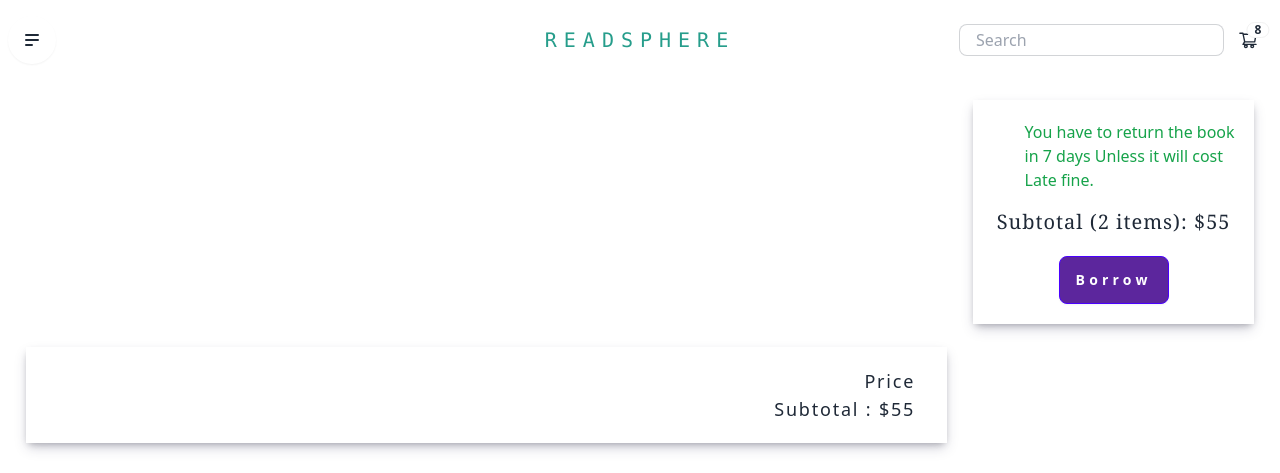
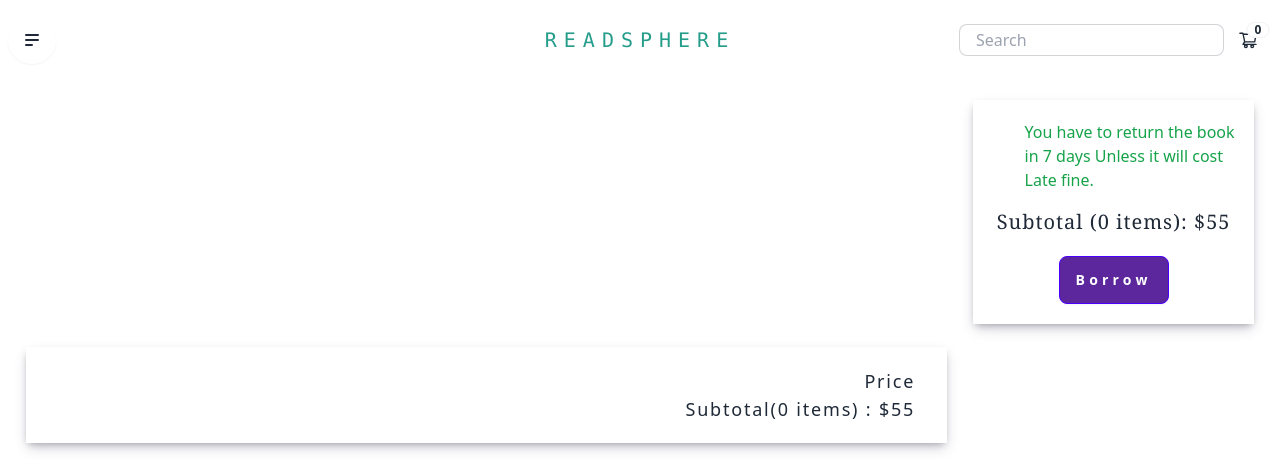
Before and after one commit to chatterjee-design/library_management_system, a React (Vite) app in the folder client-lms/: page /cart in a window 1280 px wide. Shown: the top 473 px of the page. Built offline with nearby package versions, Linux system fonts and the light colour scheme; sample sign-in values are in the browser's storage; some icons are missing.

Commit message:
update cart functions

```diff
--- a/client-lms/src/App.jsx
+++ b/client-lms/src/App.jsx
@@ -7,9 +7,9 @@
 import CreateBookDetails from './Pages/Admin Page/CreateBookDetails';
 import NotFoundPage from './Pages/NotFoundPage';
 import IsLoggedInAuth from './Components/Auth/IsLoggedInAuth';
-import Profile from './Pages/Profile';
+import Profile from './Pages/Account Details page/Profile';
 import BookDescription from './Pages/Library/BookDescription';
-import CartPage from './Pages/Order page/CartPage';
+import CartPage from './Pages/Account Details page/CartPage';
 
 function App() {
 
--- a/client-lms/src/Components/Navbar.jsx
+++ b/client-lms/src/Components/Navbar.jsx
@@ -8,6 +8,7 @@
 import { getProfile } from "../Redux/Slices/authSlice";
 
 const Navbar = () => {
+  const { cartItem } = useSelector((state) => state.library);
   const dispatch = useDispatch()
   const {data , isLoggedIn} = useSelector((state)=> state.auth)
 
@@ -90,7 +91,7 @@
               <label tabIndex="0" className="btn btn-ghost btn-circle">
                 <div className="indicator">
                   <AiOutlineShoppingCart className="h-6 w-6" />
-                  <span className="badge badge-sm indicator-item">8</span>
+                  <span className="badge badge-sm indicator-item">{cartItem.length}</span>
                 </div>
               </label>
               <div
@@ -98,12 +99,12 @@
                 className="mt-3 z-[1] card card-compact dropdown-content w-52 bg-base-100 shadow"
               >
                 <div className="card-body">
-                  <span className="font-bold text-lg">0 Items</span>
+                  <span className="font-bold text-lg">{cartItem.length} Items</span>
                   <span className="text-info">Subtotal: $0</span>
                   <div className="card-actions">
-                    <button className="btn bg-[#5c269d] text-white hover:text-black btn-block">
+                    <Link to='/cart' className="btn bg-[#5c269d] text-white hover:text-black btn-block">
                       View cart
-                    </button>
+                    </Link>
                   </div>
                 </div>
               </div>
--- a/client-lms/src/Components/NavbarOther.jsx
+++ b/client-lms/src/Components/NavbarOther.jsx
@@ -3,8 +3,10 @@
 import { Link } from "react-router-dom";
 import { AiOutlineShoppingCart } from "react-icons/ai";
 import { FaRegUser } from "react-icons/fa";
+import { useSelector } from "react-redux";
 
 const NavbarOther = ({userData}) => {
+  const { cartItem } = useSelector((state) => state.library);
   return (
     <>
       <div className="navbar h-[10vh] bg-base-100">
@@ -45,7 +47,7 @@
               <label tabIndex="0" className="btn btn-ghost btn-circle">
                 <div className="indicator">
                   <AiOutlineShoppingCart className="h-5 w-5" />
-                  <span className="badge badge-sm indicator-item">8</span>
+                  <span className="badge badge-sm indicator-item">{cartItem.length}</span>
                 </div>
               </label>
               <div
@@ -53,12 +55,12 @@
                 className="mt-3 z-[1] card card-compact dropdown-content w-52 bg-base-100 shadow"
               >
                 <div className="card-body">
-                  <span className="font-bold text-lg">0 Items</span>
+                  <span className="font-bold text-lg">{cartItem.length} Items</span>
                   <span className="text-info">Subtotal: $0</span>
                   <div className="card-actions">
-                    <button className="btn bg-[#5c269d] text-white hover:text-black btn-block">
+                    <Link to='/cart' className="btn bg-[#5c269d] text-white hover:text-black btn-block">
                       View cart
-                    </button>
+                    </Link>
                   </div>
                 </div>
               </div>
--- a/client-lms/src/Pages/Order page/CartPage.jsx
+++ b/client-lms/src/Pages/Account Details page/CartPage.jsx
@@ -21,7 +21,7 @@
             })}
 
           <div className=" self-end mr-8 text-lg font-sans tracking-widest">
-            <h3>Subtotal : $55</h3>
+            <h3>Subtotal({cartItem.length} items) : $55</h3>
           </div>
         </div>
         <div className="shadow-sd2 md:w-[22%] py-5 items-center flex justify-center flex-col self-start mt-5">
@@ -34,7 +34,7 @@
             </p>
           </div>
           <div>
-            <h2 className="text-xl pt-4 font-serif tracking-wider">Subtotal (2 items): $55</h2>
+            <h2 className="text-xl pt-4 font-serif tracking-wider">Subtotal ({cartItem.length} items): $55</h2>
           </div>
 
           <button className="mt-5 btn bg-[#5c269d] text-white tracking-[0.3em] btn-primary  ">Borrow</button>
--- a/client-lms/src/Pages/Profile.jsx
+++ b/client-lms/src/Pages/Account Details page/Profile.jsx
@@ -1,7 +1,7 @@
 import React, { useEffect } from "react";
-import LayoutOther from "../Layout/LayoutOther";
+import LayoutOther from "../../Layout/LayoutOther";
 import { useDispatch, useSelector } from "react-redux";
-import { getProfile } from "../Redux/Slices/authSlice";
+import { getProfile } from "../../Redux/Slices/authSlice";
 
 const Profile = () => {
   const dispatch = useDispatch()
```
